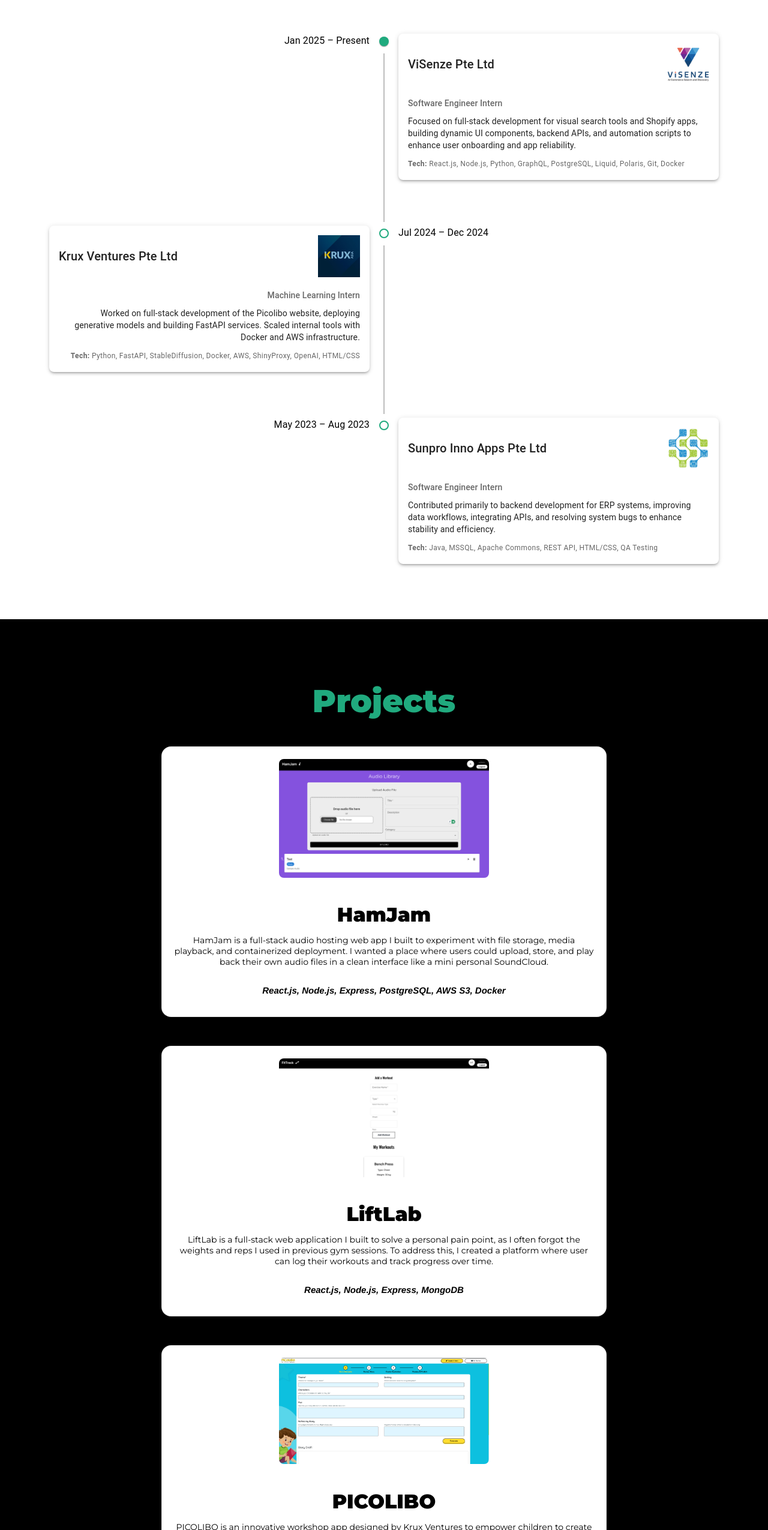
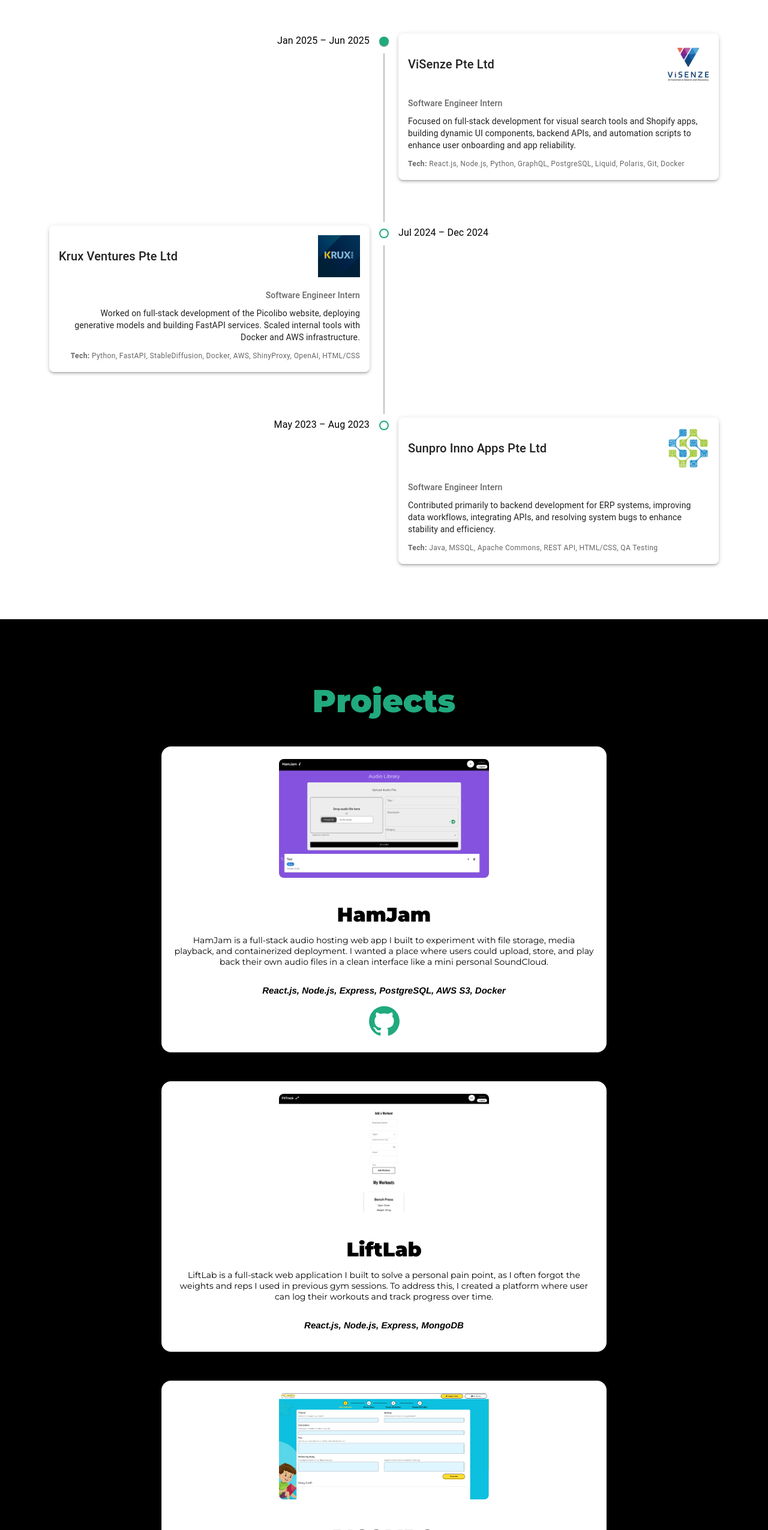
Before and after one commit to Bahamas20/Portfolio, a React (Create React App) app: page / in a window 1280 px wide. Shown: the part 859-3409 px from the top of the page at 60% size. Built offline with nearby package versions, Linux system fonts and the light colour scheme.

Commit message:
Updated to project links

```diff
--- a/src/pages/Experiences/Experiences.jsx
+++ b/src/pages/Experiences/Experiences.jsx
@@ -19,7 +19,7 @@
     logo: Visenze,
     companyTitle: 'ViSenze Pte Ltd',
     role: 'Software Engineer Intern',
-    date: 'Jan 2025 – Present',
+    date: 'Jan 2025 – Jun 2025',
     description:
       "Focused on full-stack development for visual search tools and Shopify apps, building dynamic UI components, backend APIs, and automation scripts to enhance user onboarding and app reliability.",
     tech: 'React.js, Node.js, Python, GraphQL, PostgreSQL, Liquid, Polaris, Git, Docker'
@@ -28,7 +28,7 @@
     id: 2,
     logo: Krux,
     companyTitle: 'Krux Ventures Pte Ltd',
-    role: 'Machine Learning Intern',
+    role: 'Software Engineer Intern',
     date: 'Jul 2024 – Dec 2024',
     description:
       "Worked on full-stack development of the Picolibo website, deploying generative models and building FastAPI services. Scaled internal tools with Docker and AWS infrastructure.",
--- a/src/pages/Project/Works.jsx
+++ b/src/pages/Project/Works.jsx
@@ -14,7 +14,9 @@
         image: HamJam,
         title: 'HamJam',
         description: 'HamJam is a full-stack audio hosting web app I built to experiment with file storage, media playback, and containerized deployment. I wanted a place where users could upload, store, and play back their own audio files in a clean interface like a mini personal SoundCloud.',
-        tech: 'React.js, Node.js, Express, PostgreSQL, AWS S3, Docker'
+        tech: 'React.js, Node.js, Express, PostgreSQL, AWS S3, Docker',
+        web_link: 'https://htx-audio-library-1.onrender.com/login',
+        link: 'https://github.com/Bahamas20/HTX_Audio_Library',
     },
     {
         id: 2,
@@ -29,7 +31,7 @@
         title: 'PICOLIBO',
         description: 'PICOLIBO is an innovative workshop app designed by Krux Ventures to empower children to create their own stories using generative AI models. This app offers a hands-on experience, allowing young learners to craft unique narratives and visualize them through AI-generated imagery.',
         tech: 'R, Python, HTML, CSS, JS, Docker, Git, AWS, Nginx',
-        web_link: 'https://app.orative.tech/'
+        web_link: 'https://storycreator.picolibo.com/'
     },
     {
         id:4,
--- a/src/pages/Project/WorksItems.jsx
+++ b/src/pages/Project/WorksItems.jsx
@@ -4,7 +4,9 @@
 const WorksItems = ({item}) => {
   return (
     <div className='work_card font-mont' key={item.id}>
-        <img src={item.image} alt='' className='work_img'></img>
+        <a href={item.web_link} target="_blank" rel="noopener noreferrer">
+          <img src={item.image} alt='' className='work_img' />
+        </a>
         <h1 className='work_title'>
           {item.web_link ? (
             <a href={item.web_link} className="work_title_link" target="_blank" rel="noopener noreferrer">
```
